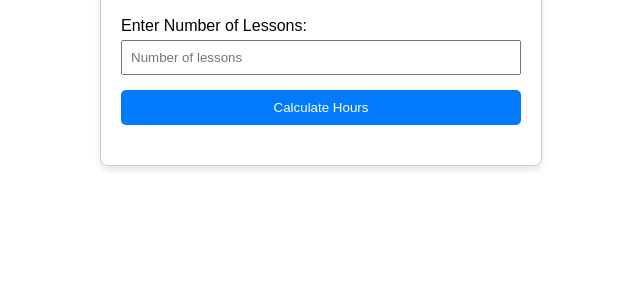
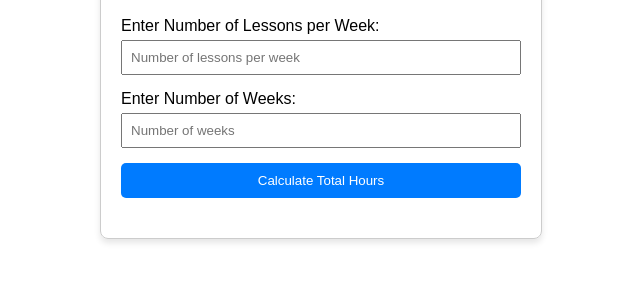
Before and after one commit to salnashef/quotecal, a plain HTML site: page lessons.html in a window 1280 px wide. Shown: the part 92-374 px from the top of the page, without its empty margins (319-959 px from the left). Drawn offline with Linux system fonts and the light colour scheme.

Commit message:
Update lessons.html

```diff
--- a/lessons.html
+++ b/lessons.html
@@ -1,3 +1,4 @@
+
 <!DOCTYPE html>
 <html lang="en">
 <head>
@@ -55,11 +56,15 @@
     <div class="calculator">
         <h2>Lesson Hours Calculator</h2>
         <div class="form-group">
-            <label for="lessons">Enter Number of Lessons:</label>
-            <input type="number" id="lessons" placeholder="Number of lessons" min="0">
+            <label for="lessons">Enter Number of Lessons per Week:</label>
+            <input type="number" id="lessons" placeholder="Number of lessons per week" min="0">
         </div>
         <div class="form-group">
-            <button onclick="calculateHours()">Calculate Hours</button>
+            <label for="weeks">Enter Number of Weeks:</label>
+            <input type="number" id="weeks" placeholder="Number of weeks" min="0">
+        </div>
+        <div class="form-group">
+            <button onclick="calculateHours()">Calculate Total Hours</button>
         </div>
         <div class="result" id="result"></div>
     </div>
@@ -67,12 +72,15 @@
     <script>
         function calculateHours() {
             const lessons = document.getElementById('lessons').value;
-            if (lessons === "" || lessons < 0) {
-                document.getElementById('result').innerText = "Please enter a valid number of lessons.";
+            const weeks = document.getElementById('weeks').value;
+
+            if (lessons === "" || weeks === "" || lessons < 0 || weeks < 0) {
+                document.getElementById('result').innerText = "Please enter valid numbers for lessons and weeks.";
                 return;
             }
 
-            const totalMinutes = lessons * 45;
+            const totalLessons = lessons * weeks;
+            const totalMinutes = totalLessons * 45;
             const hours = Math.floor(totalMinutes / 60);
             const minutes = totalMinutes % 60;
 
```
